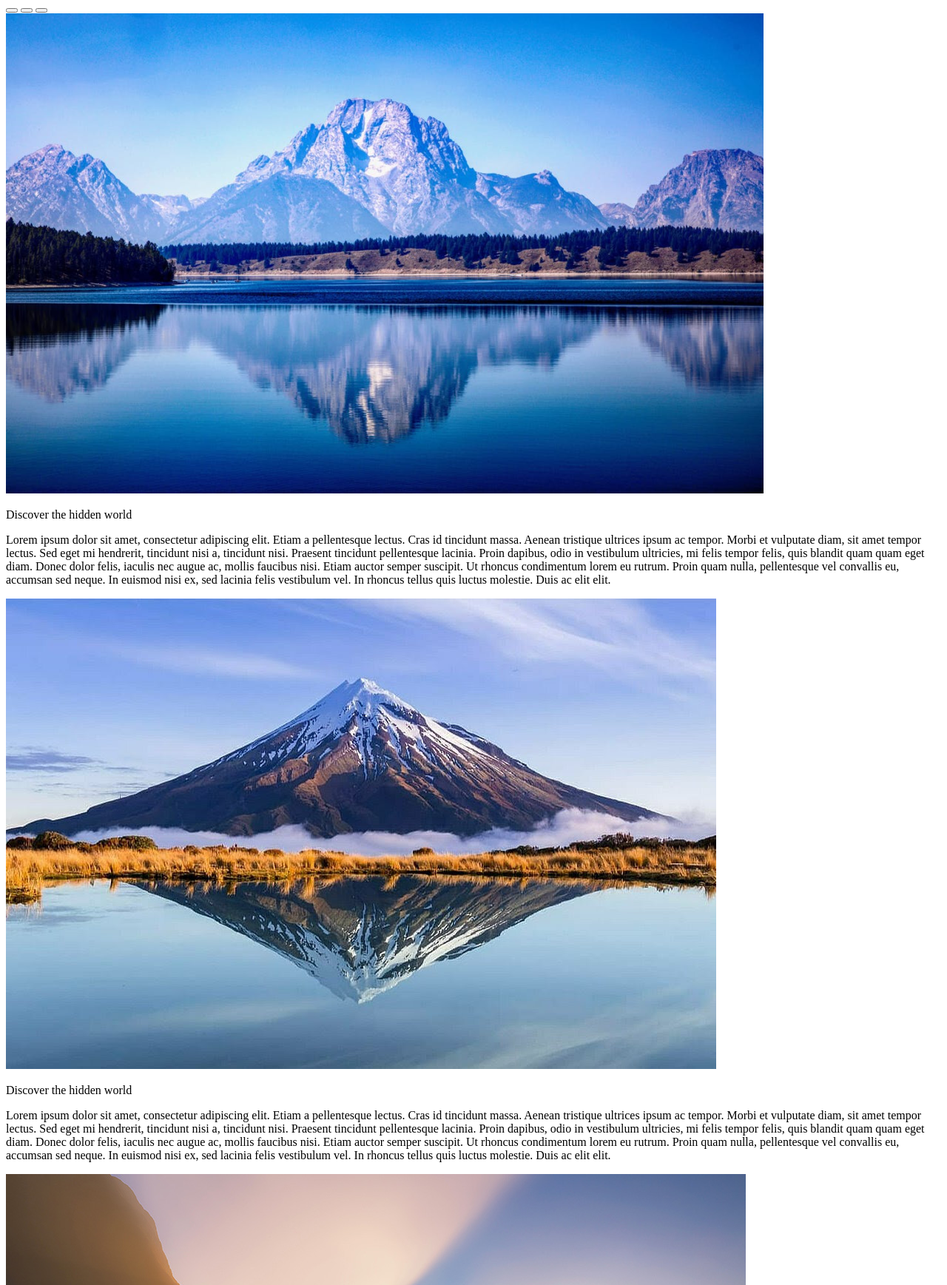
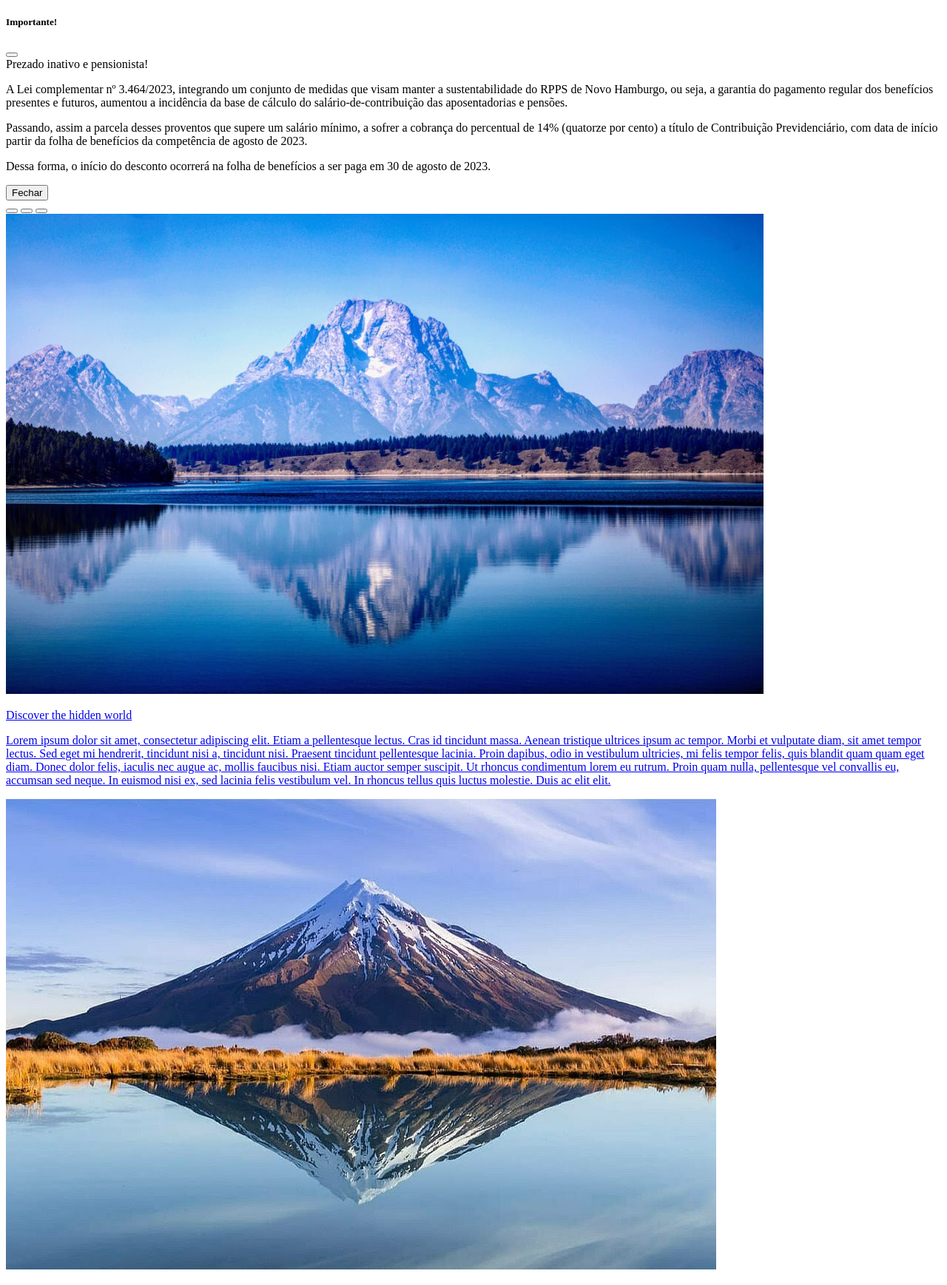
Before and after one commit to brn98/IPASEM_NH, a Yii app: template frontend/views/site/index.php in a window 1280 px wide. Shown: the part 181-1918 px from the top of the page at 74% size. Run offline with PHP 8.4 and a stand-in for Yii, Linux system fonts and the light colour scheme; the template is opened without the code that fills it, so the values that code supplies are empty; form fields are guessed from the names that the template uses; some libraries are stand-ins or nearby versions.

Commit message:
Criação do Modal e ajustes do header.

```diff
--- a/frontend/views/layouts/_carousel.php
+++ b/frontend/views/layouts/_carousel.php
@@ -7,26 +7,33 @@
     </div>
     <div class="carousel-inner">
         <div class="carousel-item active c-item">
-            <img src="<?= Yii::getAlias('@web') ?>/images/teste1.png" class="d-block w-100 h-100 object-fit-cover c-img"
-                alt="image1">
+            <a href="https://novohamburgo.atende.net/?pg=transparencia#!" class="text-decoration-none">
+                <img src="<?= Yii::getAlias('@web') ?>/images/teste1.png"
+                    class="d-block w-100 h-100 object-fit-cover c-img" alt="image1">
                 <div class="carousel-caption">
-                <p class="fs-3 fw-bold  text-uppercase">Discover the hidden world</p>
-                <p class="text-capitalize d-none d-lg-block">Lorem ipsum dolor sit amet, consectetur adipiscing elit. Etiam a pellentesque lectus. Cras id
-                    tincidunt massa. Aenean tristique ultrices ipsum ac tempor. Morbi et vulputate diam, sit amet tempor
+                    <p class="fs-3 fw-bold text-uppercase">Discover the hidden world</p>
+                    <p class="d-none d-lg-block">Lorem ipsum dolor sit amet, consectetur adipiscing elit. Etiam a
+                        pellentesque lectus. Cras id
+                        tincidunt massa. Aenean tristique ultrices ipsum ac tempor. Morbi et vulputate diam, sit amet
+                        tempor
                         lectus. Sed eget mi hendrerit, tincidunt nisi a, tincidunt nisi. Praesent tincidunt pellentesque
-                    lacinia. Proin dapibus, odio in vestibulum ultricies, mi felis tempor felis, quis blandit quam quam
+                        lacinia. Proin dapibus, odio in vestibulum ultricies, mi felis tempor felis, quis blandit quam
+                        quam
                         eget diam. Donec dolor felis, iaculis nec augue ac, mollis faucibus nisi. Etiam auctor semper
-                    suscipit. Ut rhoncus condimentum lorem eu rutrum. Proin quam nulla, pellentesque vel convallis eu,
+                        suscipit. Ut rhoncus condimentum lorem eu rutrum. Proin quam nulla, pellentesque vel convallis
+                        eu,
                         accumsan sed neque. In euismod nisi ex, sed lacinia felis vestibulum vel. In rhoncus tellus quis
                         luctus molestie. Duis ac elit elit.</p>
                 </div>
+            </a>
         </div>
         <div class="carousel-item c-item">
             <img src="<?= Yii::getAlias('@web') ?>/images/teste2.jpg" class="d-block w-100 h-100 object-fit-cover c-img"
                 alt="image2">
             <div class="carousel-caption">
                 <p class="fs-3 fw-bold text-uppercase">Discover the hidden world</p>
-                <p class="text-capitalize d-none d-lg-block">Lorem ipsum dolor sit amet, consectetur adipiscing elit. Etiam a pellentesque lectus. Cras id
+                <p class=" d-none d-lg-block">Lorem ipsum dolor sit amet, consectetur adipiscing elit. Etiam a
+                    pellentesque lectus. Cras id
                     tincidunt massa. Aenean tristique ultrices ipsum ac tempor. Morbi et vulputate diam, sit amet tempor
                     lectus. Sed eget mi hendrerit, tincidunt nisi a, tincidunt nisi. Praesent tincidunt pellentesque
                     lacinia. Proin dapibus, odio in vestibulum ultricies, mi felis tempor felis, quis blandit quam quam
@@ -41,7 +48,8 @@
                 alt="image3">
             <div class="carousel-caption">
                 <p class="fs-3 fw-bold text-uppercase">Discover the hidden world</p>
-                <p class="text-capitalize d-none d-lg-block">Lorem ipsum dolor sit amet, consectetur adipiscing elit. Etiam a pellentesque lectus. Cras id
+                <p class="d-none d-lg-block">Lorem ipsum dolor sit amet, consectetur adipiscing elit. Etiam a
+                    pellentesque lectus. Cras id
                     tincidunt massa. Aenean tristique ultrices ipsum ac tempor. Morbi et vulputate diam, sit amet tempor
                     lectus. Sed eget mi hendrerit, tincidunt nisi a, tincidunt nisi. Praesent tincidunt pellentesque
                     lacinia. Proin dapibus, odio in vestibulum ultricies, mi felis tempor felis, quis blandit quam quam
--- a/frontend/views/layouts/_header.php
+++ b/frontend/views/layouts/_header.php
@@ -28,7 +28,11 @@ use yii\bootstrap5\Nav;
                     <?php
                     echo Nav::widget([
                         'items' => [
-                            ['label' => 'Início', 'url' => ['/site/index']],
+                            [
+                                'label' => 'Início',
+                                'options' => ['class' => 'dropdown'],
+                                'url' => ['/site/index']
+                            ],
                             [
                                 'label' => 'O Ipasem',
                                 'items' => [
--- /dev/null
+++ b/frontend/views/layouts/_modal.php
@@ -0,0 +1,58 @@
+<!--  linha de chamada do modal -->
+
+<div class="modal fade" id="meuModal" tabindex="-1" aria-labelledby="modalLabel" aria-hidden="true">
+    <div class="modal-dialog">
+        <div class="modal-content">
+            <div class="modal-header">
+                <h5 class="modal-title text-danger fw-bold text-uppercase" id="modalLabel">Importante!</h5>
+                <button type="button" class="btn-close" data-bs-dismiss="modal" aria-label="Fechar"></button>
+            </div>
+            <div class="modal-body text-center">
+                <div class="h4 mb-3">Prezado inativo e pensionista!</div>
+
+                <p>A Lei complementar nº 3.464/2023, integrando um conjunto de medidas
+                    que visam manter a sustentabilidade do RPPS de Novo Hamburgo, ou seja,
+                    a garantia do pagamento regular dos benefícios presentes e futuros,
+                    aumentou a incidência da base de cálculo do salário-de-contribuição
+                    das aposentadorias e pensões.</p>
+
+                <p>Passando, assim a parcela desses proventos que supere um salário
+                    mínimo, a sofrer a cobrança do percentual de 14% (quatorze por cento)
+                    a título de Contribuição Previdenciário, com data de início partir da
+                    folha de benefícios da competência de agosto de 2023.</p>
+
+                <p class="fw-bold text-danger text-uppercase">Dessa forma, o início do desconto ocorrerá na folha de
+                    benefícios a
+                    ser paga em 30 de agosto de 2023.</p>
+            </div>
+            <div class="modal-footer">
+                <button type="button" class="btn btn-primary" data-bs-dismiss="modal">Fechar</button>
+            </div>
+        </div>
+    </div>
+</div>
+
+<script>
+    // Função para exibir o Modal automaticamente
+    function exibirModal() {
+        var modal = new bootstrap.Modal(document.getElementById('meuModal'));
+        modal.show();
+    }
+
+    // Evento DOMContentLoaded para exibir o Modal ao carregar a página
+    document.addEventListener('DOMContentLoaded', exibirModal);
+
+    function ajustarModal() {
+        var modal = document.getElementById('meuModal');
+        var modalDialog = modal.querySelector('.modal-dialog');
+
+        if (window.matchMedia("(max-width: 991px)").matches) {
+            modalDialog.classList.add('modal-dialog-centered');
+        } else {
+            modalDialog.classList.remove('modal-dialog-centered');
+        }
+    }
+
+    document.getElementById('meuModal').addEventListener('show.bs.modal', ajustarModal);
+    window.addEventListener('resize', ajustarModal);
+</script>
--- a/frontend/views/site/index.php
+++ b/frontend/views/site/index.php
@@ -1,3 +1,5 @@
+<?= $this->render('/layouts/_modal') ?>
+
 <?= $this->render('/layouts/_carousel') ?>
 
 <div class="container text-center d-flex justify-content-center">
--- a/frontend/web/css/site.css
+++ b/frontend/web/css/site.css
@@ -43,13 +43,9 @@ body {
 .navbar-nav .nav-link:hover::before {
   width: 100%;
 }
-.navbar-nav .nav-link.active::before {
-  width: 0;
-}
 header .dropdown-toggle::after {
   margin-left: 5px;
 }
-/* FIM NAVBAR */
 @media (max-width: 991px) {
   .navbar-nav .nav-link:hover,
   .navbar-nav .nav-link:active {
@@ -71,6 +67,7 @@ header .dropdown-toggle::after {
     margin-top: -30px;
   }
 }
+/* FIM NAVBAR */
 /* CAROUSEL */
 .c-item {
   height: 480px;
```
Also changed, not shown: frontend/web/images/430.jpg (added), frontend/web/images/PopUp.jpg (added). Lines whose indentation alone changed are shown as unchanged.
